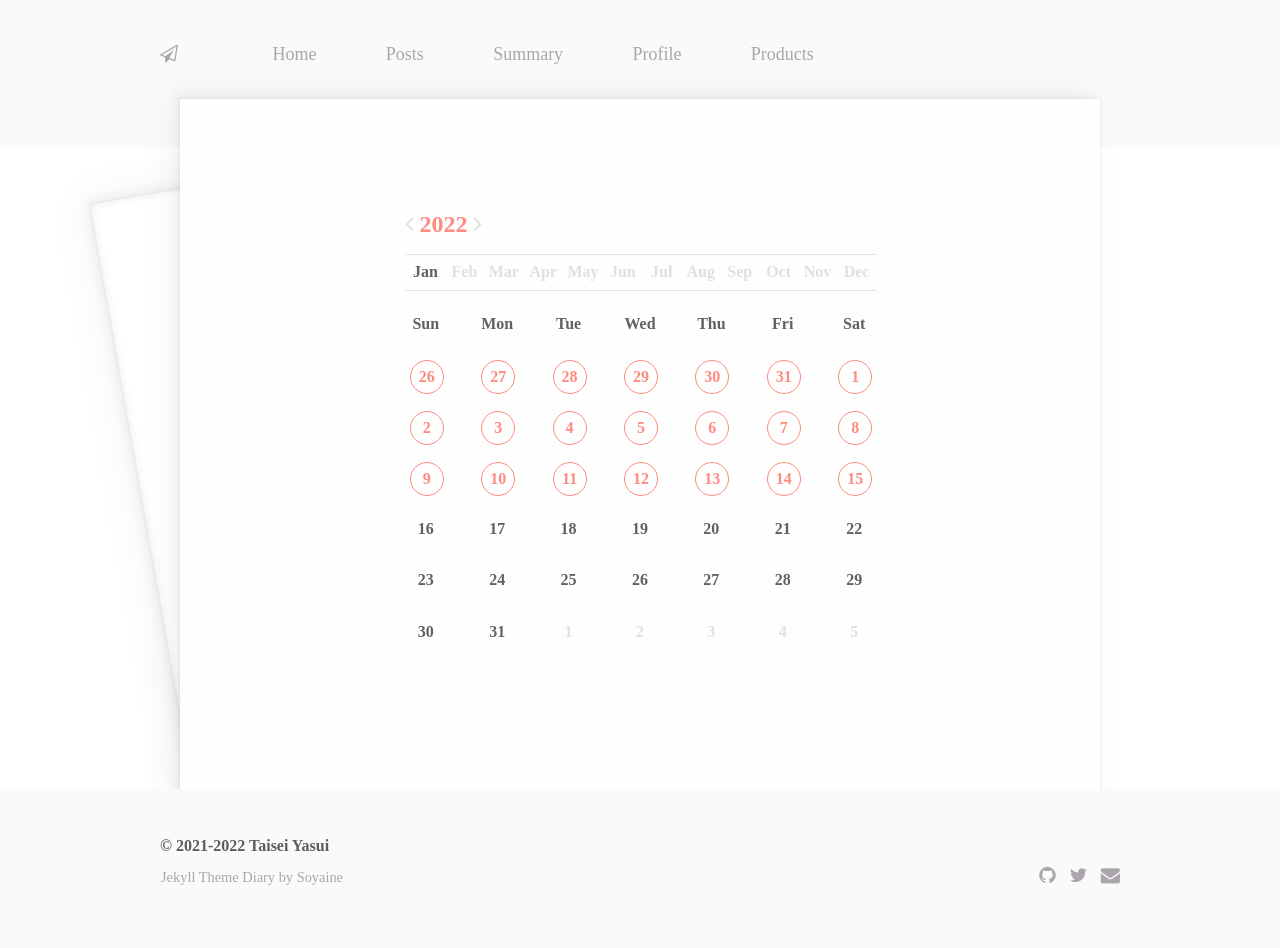
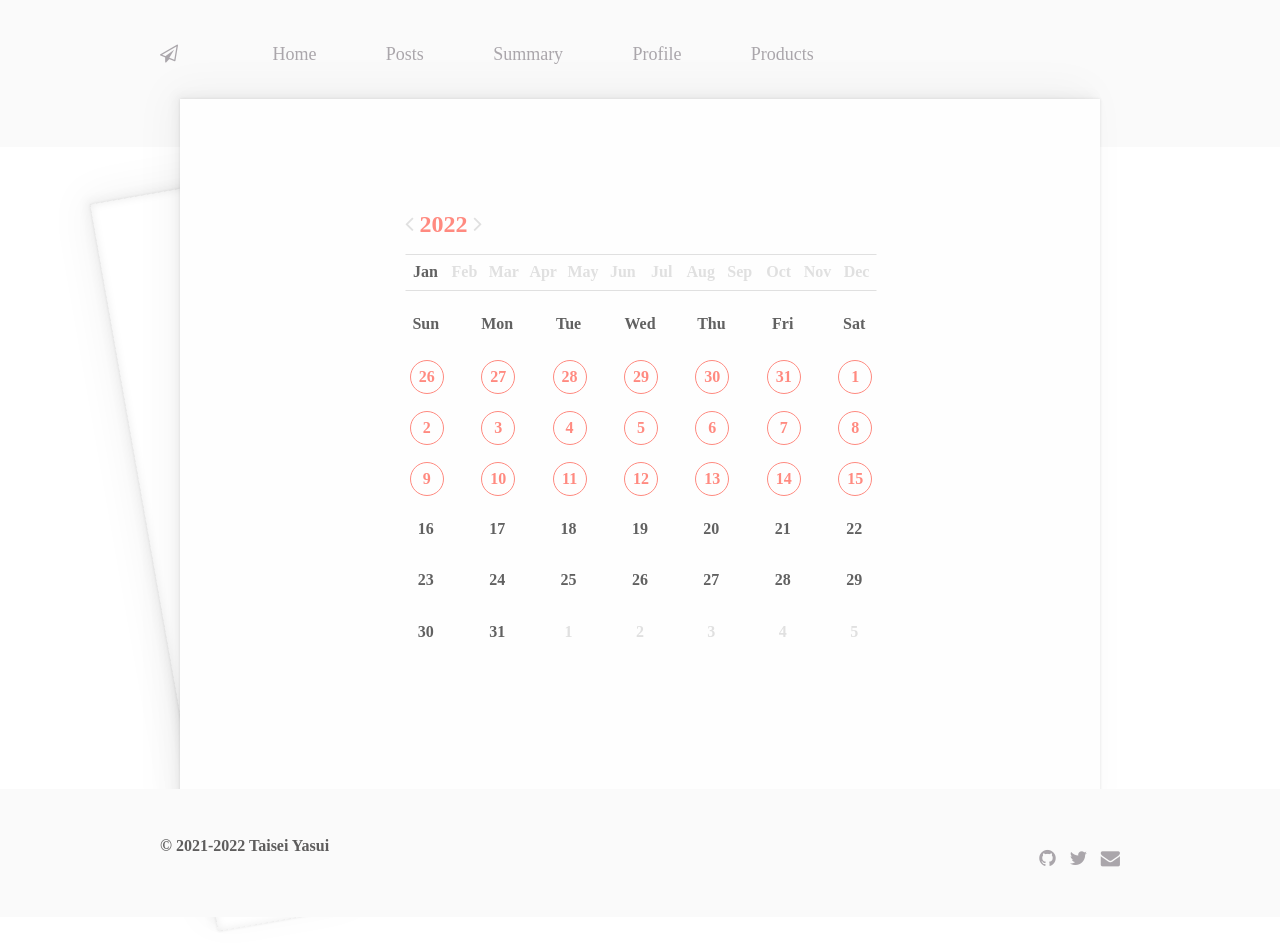
Before and after one commit to taisei-13046/TIL_pages, a Jekyll site: the page built from index.html, in a window 1280 px wide. Built offline with Jekyll 4.4.1, drawn with Linux system fonts in a browser that asks for light colours.

Commit message:
Update footer.html

```diff
--- a/_includes/footer.html
+++ b/_includes/footer.html
@@ -2,12 +2,8 @@
     <span class="copyright">© {% if site.start %}{{ site.start }}-{% endif %}{{ site.now }} {{ site.name }}</span>
     <div>
         <p class="comment">
-            <a href="https://github.com/jekyll/jekyll">Jekyll</a>
-            Theme <a href="https://github.com/soyaine/jekyll-theme-diary">Diary</a>
-            by <a href="https://github.com/soyaine">Soyaine</a><br>
-		</p>
 
-		<ul class="contact">
+	<ul class="contact">
             <li><a href="https://github.com/{{ site.link.github }}"><i class="fa fa-2x fa-github"></i> </a> </li>
             <li><a href="https://twitter.com/{{ site.link.twitter }}"><i class="fa fa-2x fa-twitter"></i> </a> </li>
             <li><a href="mailto:{{ site.link.email }}"><i class="fa fa-envelope fa-2x"></i></a></li>
```
